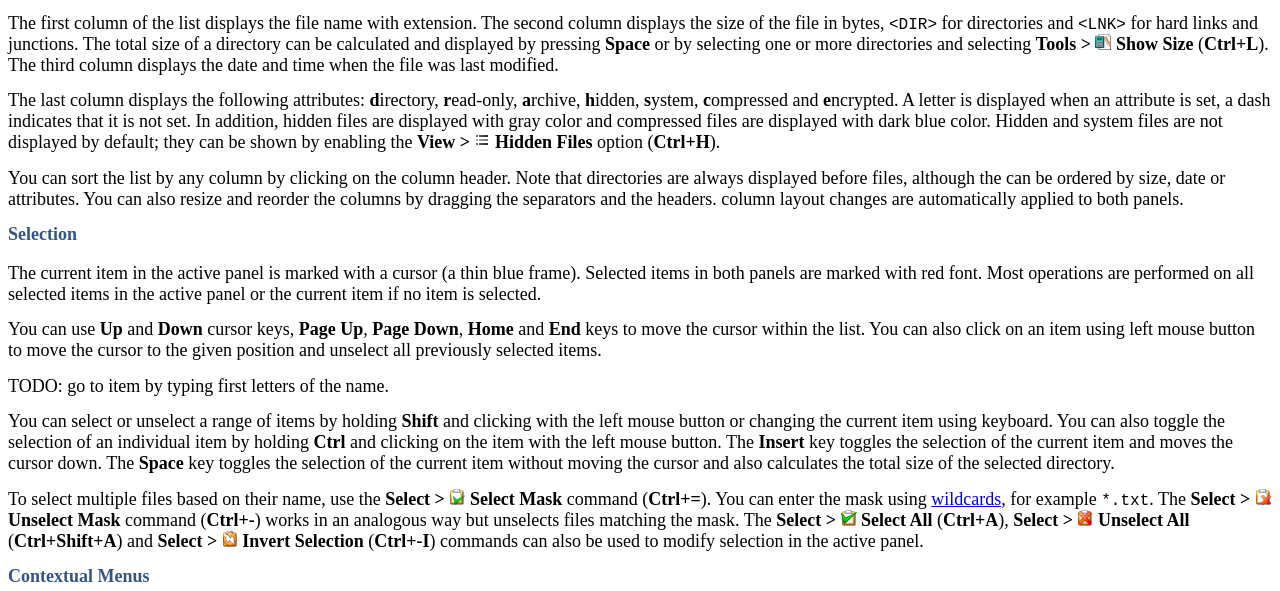
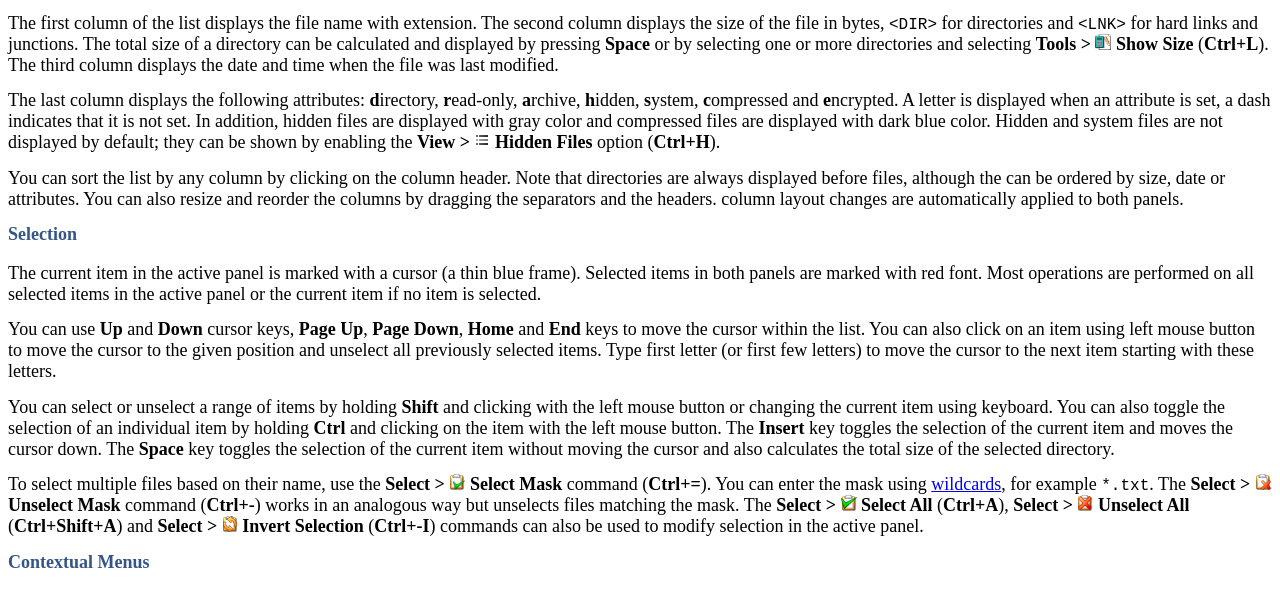
Before and after one commit to mimecorg/saladin, a plain HTML site: page src/guide/lists.html in a window 1280 px wide. Shown: the part 180-771 px from the top of the page. Drawn offline with Linux system fonts and the light colour scheme.

Commit message:
updated the documentation
git-svn-id: svn+ssh://svn.code.sf.net/p/saladin/code/trunk@51 23d4f5c6-785b-48be-a11d-f68fea237ed8

```diff
--- a/src/guide/lists.html
+++ b/src/guide/lists.html
@@ -21,9 +21,7 @@
 
 <p>The current item in the active panel is marked with a cursor (a thin blue frame). Selected items in both panels are marked with red font. Most operations are performed on all selected items in the active panel or the current item if no item is selected.</p>
 
-<p>You can use <b>Up</b> and <b>Down</b> cursor keys, <b>Page Up</b>, <b>Page Down</b>, <b>Home</b> and <b>End</b> keys to move the cursor within the list. You can also click on an item using left mouse button to move the cursor to the given position and unselect all previously selected items.</p>
-
-<p>TODO: go to item by typing first letters of the name.</p>
+<p>You can use <b>Up</b> and <b>Down</b> cursor keys, <b>Page Up</b>, <b>Page Down</b>, <b>Home</b> and <b>End</b> keys to move the cursor within the list. You can also click on an item using left mouse button to move the cursor to the given position and unselect all previously selected items. Type first letter (or first few letters) to move the cursor to the next item starting with these letters.</p>
 
 <p>You can select or unselect a range of items by holding <b>Shift</b> and clicking with the left mouse button or changing the current item using keyboard. You can also toggle the selection of an individual item by holding <b>Ctrl</b> and clicking on the item with the left mouse button. The <b>Insert</b> key toggles the selection of the current item and moves the cursor down. The <b>Space</b> key toggles the selection of the current item without moving the cursor and also calculates the total size of the selected directory.</a>
 
```
